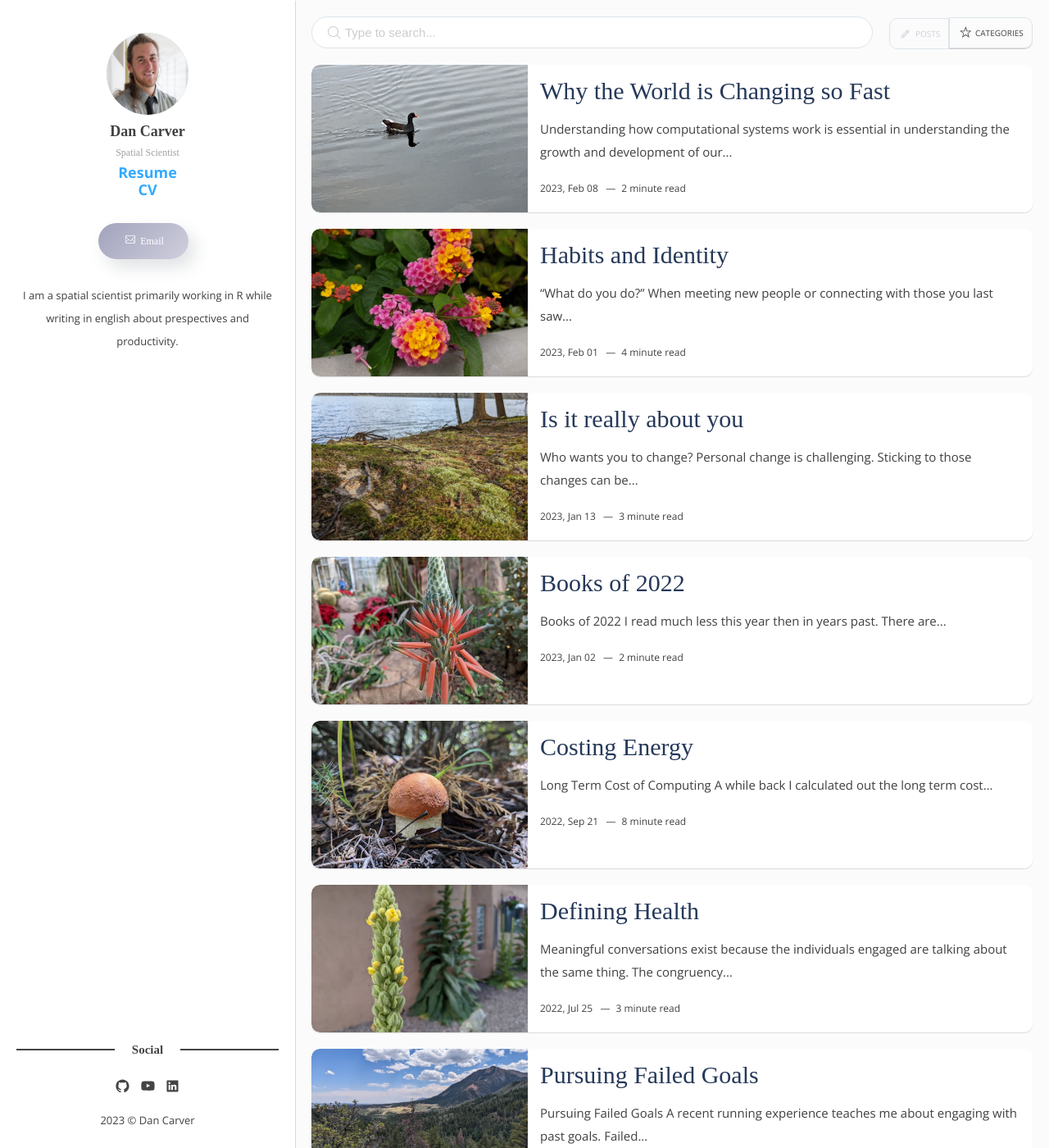
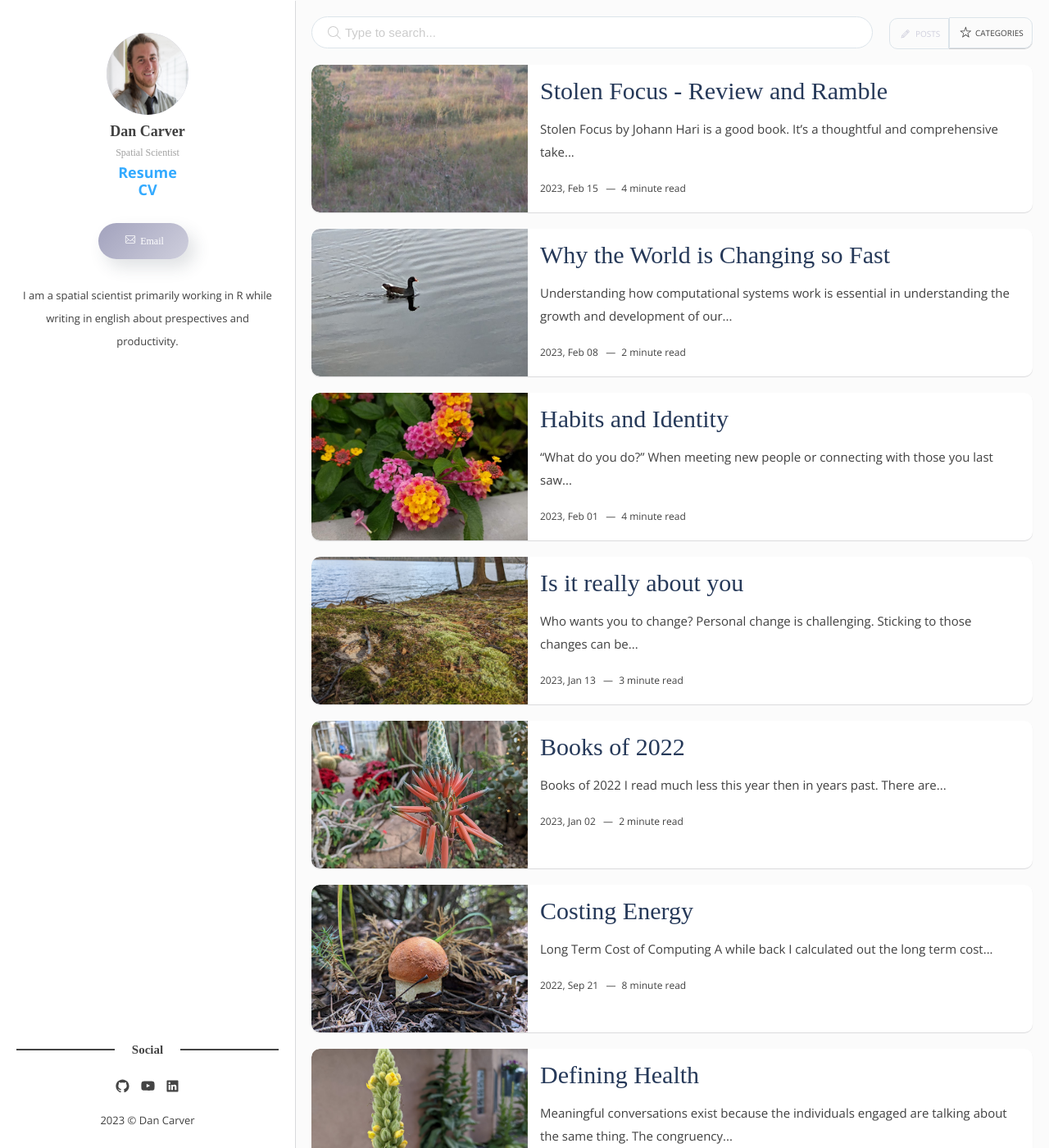
Before and after one commit to dcarver1/carverd, a Jekyll site: the page built from index.html, in a window 1280 px wide and 1400 px high. Shown: the whole window at 82% size. Built offline with Jekyll 4.4.1, drawn with Linux system fonts in a browser that asks for light colours; some web fonts are replaced; the list of posts is cut into pages by our own code; part of the change alters nothing that is shown; some of the changed text lies outside the part shown.

Commit message:
new post

```diff
--- /dev/null
+++ b/_posts/2023-02-15-stolenFocus.md
@@ -0,0 +1,41 @@
+---
+layout: post
+title: "Stolen Focus - Review and Ramble"
+permalink: "stolenFocus"
+image: stolenFocus/grass.jpg
+tags: [perspective, book review]
+categories: perspective, book review
+---
+
+
+Stolen Focus by Johann Hari is a good book. It's a thoughtful and comprehensive take on the very important topic of individual attention. Unlike similar books such as Rapt and Deep Work, Hari gives considerable thought to the social and environmental factors influencing attention. This is good because it firmly sets the individual's actions within the larger environment. He claims that both matter.
+
+### A quick note of focus
+
+Before considering my interpretation of the author's engagement of individual/environmental effects on focus, it's worth noting the significance of this property we all hold.
+
+In a very course sense, we are all a product of our innate foundation (genes and evolutionary experiences) and the cumulative effects of the experiences that we participate in. One of those things we can't control. We've evolved as mammals in small groups of mostly family members hunting, gathering, and moving across the landscape. That past shapes us in more ways than we give it credit, but it doesn't determine our actions.
+
+We have the power through our abilities to observe, engage, and decipher the world to steer our ships in directions that accentuate or drive against our evolutionary history. All these abilities require that we focus on something. It's our most potent filter and magnifier of our world. There is a great deal of truth in the statement that "What you pay attention to changes you".
+Given that focus is our tool for shaping our experience, we should care a lot about it. If you are not choosing what to pay attention to, something else is. Attention is yours; it is valuable, so don't give it away lightly.
+
+### Individual Actions Matter
+Without a doubt, the people with the best abilities to focus do so because of the effort they put into practicing this skill. Hari structures his book not around how to get better at focusing directly but rather on the external/internal factors that impact an individual's ability to focus. From hearing the cause in detail, you can derive some actions or practices to help you work against these forces. It's clear that some of these factors are directed at individual actions. *The Collapse of Sustained Reading*; reading more will help with this, and that is something individuals have to do themselves.
+
+On the other side, some chapters are very much focused on the role of the environment on individual actions. *The Rise of Technology that can Track and Manipulate You*; inherently implies powers beyond the control of any individual. Hari still supports the message that the individual can and should choose to abstain, block, or limit their exposure, but those choices are a momentary stop to a technology that is still present tomorrow. The individual will be exposed to circumstances requiring them to make that choice repeatedly. The individual is still responsible for making a choice but there is a deep question of the value of allowing that external force that requires them to make those choices.
+
+Hari  addresses this big question by evaluating social media, surveillance capitalism, and other cultural norms that impact our ability to pay attention. In the chapter *The Rise of Cruel Optimism*, he describes the deflecting effect of hearing simple solutions to challenging problems. It's a complex topic to bring up because there is so much circumstantial consideration around it, but still, he engages with it. This is an admirable bridge to build.
+
+### Environment Factors matter
+
+It's odd to even place these two headers one after another. Life is not something that falls wholly into a single box. It's a complex thing that is affected by a series of interlocked and changing relationships. There are arguments to make for the relative impacts of individual actions verse environmental forces, but they both matter.
+
+The attractiveness of simple statements like "Individuals just need to turn off their phone if they want to avoid social media" is that they can be conveyed quickly with authority and are often truthful and helpful. Once you start discussing multiple parameters, it becomes more challenging to discuss the topic succinctly.
+
+So yes, individuals have control over their own actions. They can and should do a lot to keep moving in their perceived positive direction. They are also beings in an encompassing system that they can not directly control. Hari best described this balance in the chapter titled: *The Rise of ADHD and How we are Responding to it*.
+
+ADHD is real and is the diagnosed term used to describe individuals with difficulties paying attention. Hari does a great job presenting claims relating the benefits of the medical treatment and the consequences of it. Most importantly, he talks about the environmental conditions correlated with ADHD prevalence. Stress in the home environment leads to a biologically enforced vigilance state. The medical treatment of this state may still be helpful, but it's not getting to the cause.
+
+### Finding Focus
+
+Whatever the cause, not being able to pay attention puts you in a hard place with no miracle answers. Acknowledging that and appreciating the range of options is what makes this style of writing worth engaging with. It's a lot less about one size fits all solutions and much more about getting a feeling of the swarming lines of thoughts and ideas surrounding this complex and personal topic
```
Also changed, not shown: _posts/2023-02-08-fastChange.md (line endings or trailing spaces), images/stolenFocus/grass.jpg (added).
